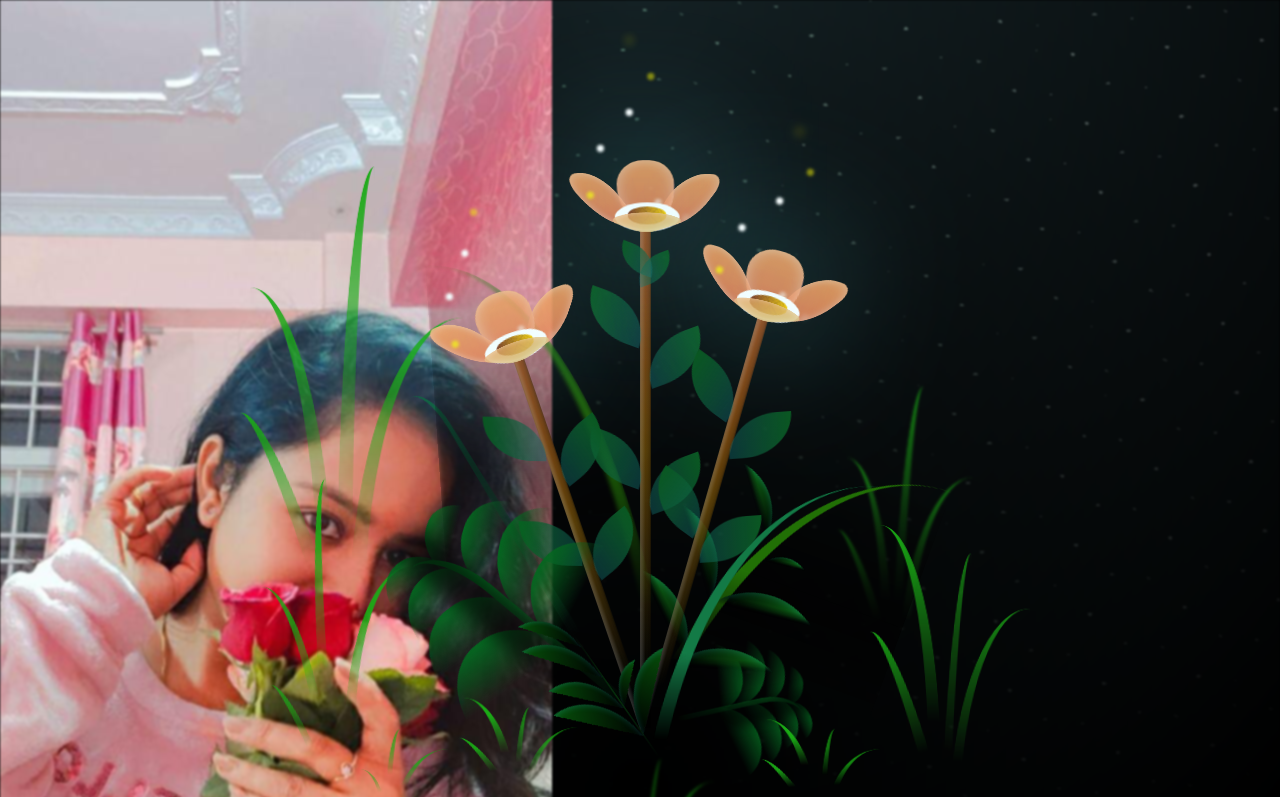
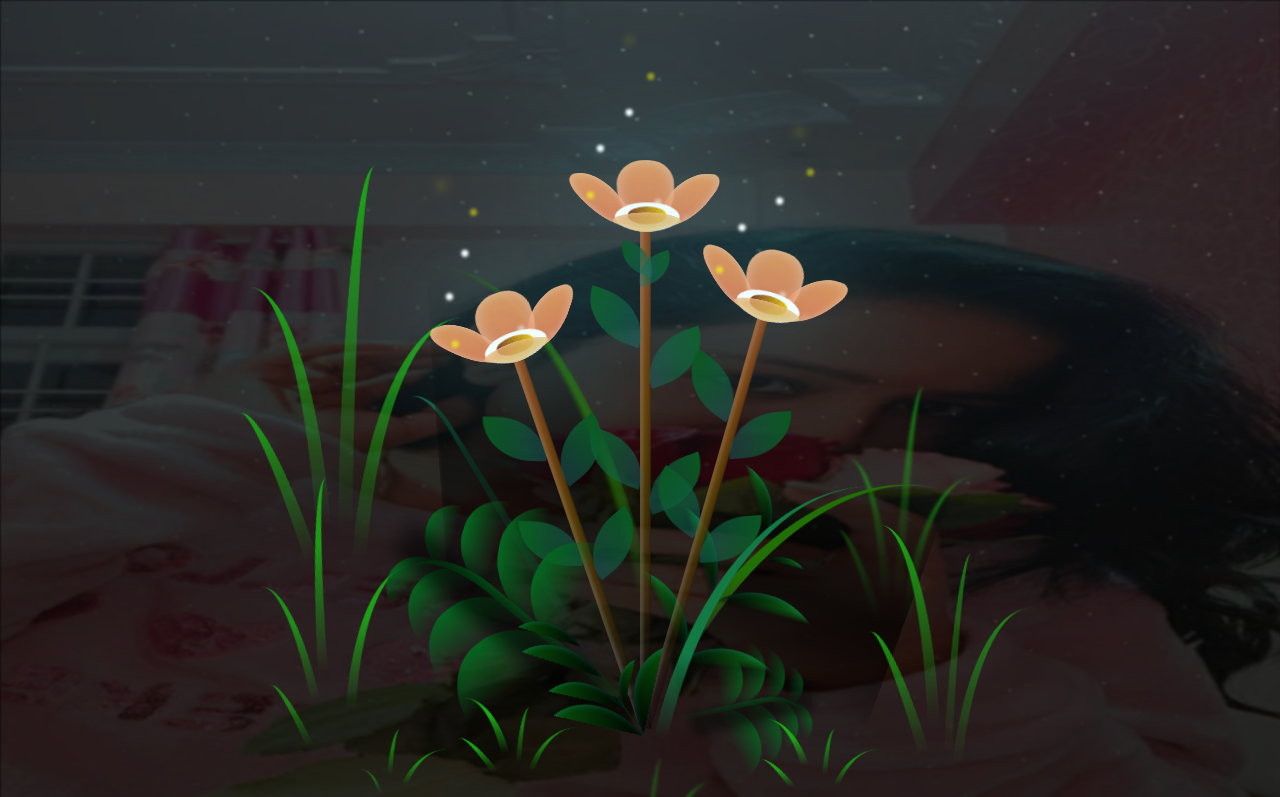
Before and after one commit to Amit2299/flower2, a plain HTML site: page index.html in a window 1280 px wide. Shown: the top 797 px of the page. Drawn offline with Linux system fonts and the light colour scheme.

Commit message:
Update main.css

```diff
--- a/main.css
+++ b/main.css
@@ -29,12 +29,12 @@ body {
   filter: blur(0.1vmin);
   background-image: radial-gradient(ellipse at top, transparent 0%, var(--dark-color)), radial-gradient(ellipse at bottom, var(--dark-color), rgba(145, 233, 255, 0.2)), repeating-linear-gradient(220deg, rgb(0, 0, 0) 0px, rgb(0, 0, 0) 19px, transparent 19px, transparent 22px), repeating-linear-gradient(189deg, rgb(0, 0, 0) 0px, rgb(0, 0, 0) 19px, transparent 19px, transparent 22px), repeating-linear-gradient(148deg, rgb(0, 0, 0) 0px, rgb(0, 0, 0) 19px, transparent 19px, transparent 22px), linear-gradient(90deg, rgb(7, 107, 42), rgb(240, 240, 240));
 }
-/*.night img {
+.night img {
   opacity: 19%;
   height: 102%;
   width:  101%;
 
-} */
+}
 .flowers {
   position: relative;
   transform: scale(0.9);
```
